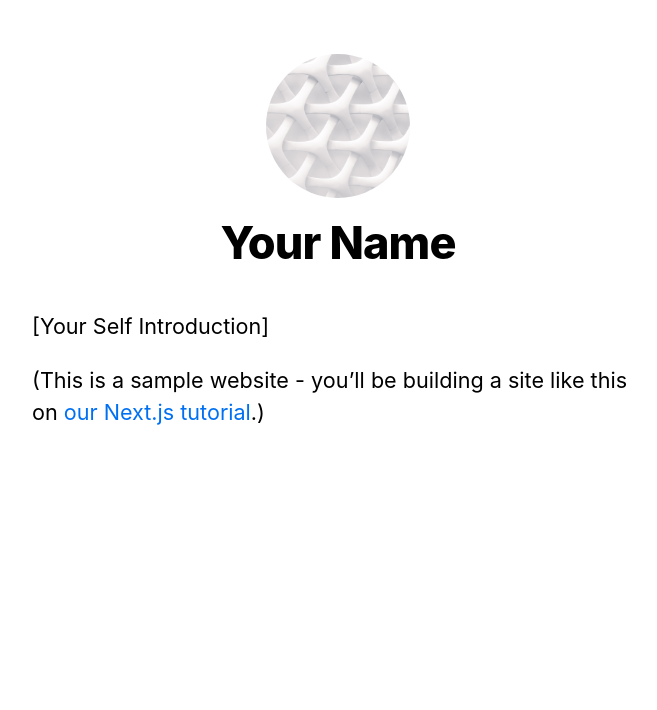
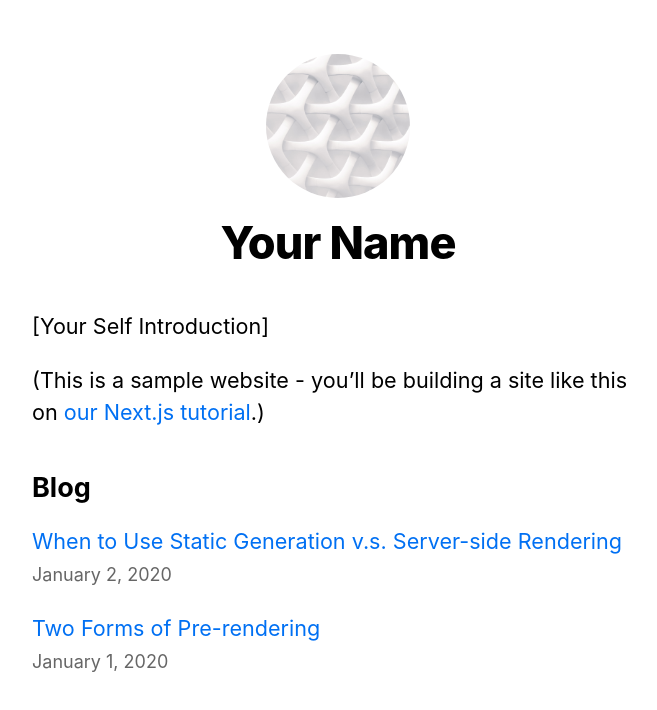
Before and after one commit to jmena/stock_ui, a Next.js app: page / in a window 1280 px wide. Shown: the top 710 px of the page, without its empty margins (302-959 px from the left). Built offline with nearby package versions, Linux system fonts and the light colour scheme.

Commit message:
Dynamic Routes

```diff
--- /dev/null
+++ b/components/date.js
@@ -0,0 +1,6 @@
+import {format, parseISO} from 'date-fns'
+
+export default function Date({dateString}) {
+    const date = parseISO(dateString)
+    return <time dateTime={dateString}>{format(date, 'LLLL d, yyyy')}</time>
+}
--- /dev/null
+++ b/lib/posts.js
@@ -0,0 +1,83 @@
+import fs from 'fs'
+import path from 'path'
+import matter from 'gray-matter'
+import { remark } from 'remark'
+import html from 'remark-html'
+
+const postsDirectory = path.join(process.cwd(), 'posts')
+
+export function getSortedPostsData() {
+    // Get file names under /posts
+    const fileNames = fs.readdirSync(postsDirectory)
+    const allPostsData = fileNames.map(fileName => {
+        // Remove ".md" from file name to get id
+        const id = fileName.replace(/\.md$/, '')
+
+        // Read markdown file as string
+        const fullPath = path.join(postsDirectory, fileName)
+        const fileContents = fs.readFileSync(fullPath, 'utf8')
+
+        // Use gray-matter to parse the post metadata section
+        const matterResult = matter(fileContents)
+
+        // Combine the data with the id
+        return {
+            id,
+            ...matterResult.data
+        }
+    })
+    // Sort posts by date
+    return allPostsData.sort((a, b) => {
+        if (a.date < b.date) {
+            return 1
+        } else {
+            return -1
+        }
+    })
+}
+
+export function getAllPostIds() {
+    const fileNames = fs.readdirSync(postsDirectory)
+
+    // Returns an array that looks like this:
+    // [
+    //   {
+    //     params: {
+    //       id: 'ssg-ssr'
+    //     }
+    //   },
+    //   {
+    //     params: {
+    //       id: 'pre-rendering'
+    //     }
+    //   }
+    // ]
+    return fileNames.map(fileName => {
+        return {
+            params: {
+                id: fileName.replace(/\.md$/, '')
+            }
+        }
+    })
+}
+
+export async function getPostData(id) {
+    const fullPath = path.join(postsDirectory, `${id}.md`)
+    const fileContents = fs.readFileSync(fullPath, 'utf8')
+
+    // Use gray-matter to parse the post metadata section
+    const matterResult = matter(fileContents)
+
+    // Use remark to convert markdown into HTML string
+    const processedContent = await remark()
+        .use(html)
+        .process(matterResult.content)
+    const contentHtml = processedContent.toString()
+
+    // Combine the data with the id and contentHtml
+    return {
+        id,
+        contentHtml,
+        ...matterResult.data
+    }
+}
--- a/package.json
+++ b/package.json
@@ -9,9 +9,13 @@
     "lint": "next lint"
   },
   "dependencies": {
+    "date-fns": "^2.28.0",
+    "gray-matter": "^4.0.3",
     "next": "12.1.0",
     "react": "17.0.2",
-    "react-dom": "17.0.2"
+    "react-dom": "17.0.2",
+    "remark": "^14.0.2",
+    "remark-html": "^15.0.1"
   },
   "devDependencies": {
     "eslint": "8.10.0",
--- a/pages/index.js
+++ b/pages/index.js
@@ -1,10 +1,14 @@
 import Head from 'next/head'
-import Layout, { siteTitle } from '../components/layout'
+import Layout, {siteTitle} from '../components/layout'
 import utilStyles from '../styles/utils.module.css'
+import {getSortedPostsData} from "../lib/posts";
+import Link from 'next/link'
+import Date from '../components/date'
 
-export default function Home() {
+export default function Home({allPostsData}) {
     return (
         <Layout home>
+            {/* Keep the existing code here */}
             <Head>
                 <title>{siteTitle}</title>
             </Head>
@@ -15,6 +19,32 @@
                     <a href="https://nextjs.org/learn">our Next.js tutorial</a>.)
                 </p>
             </section>
+            {/* Add this <section> tag below the existing <section> tag */}
+            <section className={`${utilStyles.headingMd} ${utilStyles.padding1px}`}>
+                <h2 className={utilStyles.headingLg}>Blog</h2>
+                <ul className={utilStyles.list}>
+                    {allPostsData.map(({id, date, title}) => (
+                        <li className={utilStyles.listItem} key={id}>
+                            <Link href={`/posts/${id}`}>
+                                <a>{title}</a>
+                            </Link>
+                            <br />
+                            <small className={utilStyles.lightText}>
+                                <Date dateString={date} />
+                            </small>
+                        </li>
+                    ))}
+                </ul>
+            </section>
         </Layout>
     )
 }
+
+export async function getStaticProps() {
+    const allPostsData = getSortedPostsData()
+    return {
+        props: {
+            allPostsData
+        }
+    }
+}
--- /dev/null
+++ b/posts/pre-rendering.md
@@ -0,0 +1,11 @@
+---
+title: 'Two Forms of Pre-rendering'
+date: '2020-01-01'
+---
+
+Next.js has two forms of pre-rendering: **Static Generation** and **Server-side Rendering**. The difference is in **when** it generates the HTML for a page.
+
+- **Static Generation** is the pre-rendering method that generates the HTML at **build time**. The pre-rendered HTML is then _reused_ on each request.
+- **Server-side Rendering** is the pre-rendering method that generates the HTML on **each request**.
+
+Importantly, Next.js lets you **choose** which pre-rendering form to use for each page. You can create a "hybrid" Next.js app by using Static Generation for most pages and using Server-side Rendering for others.
--- /dev/null
+++ b/posts/ssg-ssr.md
@@ -0,0 +1,19 @@
+---
+title: 'When to Use Static Generation v.s. Server-side Rendering'
+date: '2020-01-02'
+---
+
+We recommend using **Static Generation** (with and without data) whenever possible because your page can be built once and served by CDN, which makes it much faster than having a server render the page on every request.
+
+You can use Static Generation for many types of pages, including:
+
+- Marketing pages
+- Blog posts
+- E-commerce product listings
+- Help and documentation
+
+You should ask yourself: "Can I pre-render this page **ahead** of a user's request?" If the answer is yes, then you should choose Static Generation.
+
+On the other hand, Static Generation is **not** a good idea if you cannot pre-render a page ahead of a user's request. Maybe your page shows frequently updated data, and the page content changes on every request.
+
+In that case, you can use **Server-Side Rendering**. It will be slower, but the pre-rendered page will always be up-to-date. Or you can skip pre-rendering and use client-side JavaScript to populate data.
```
Also changed, not shown: pages/posts/[id].js (added, +39 -0 lines), pages/posts/first-post.js (deleted, +0 -19 lines), 2 other files (tests, documents, lock files or other folders). Lines whose indentation alone changed are shown as unchanged.
